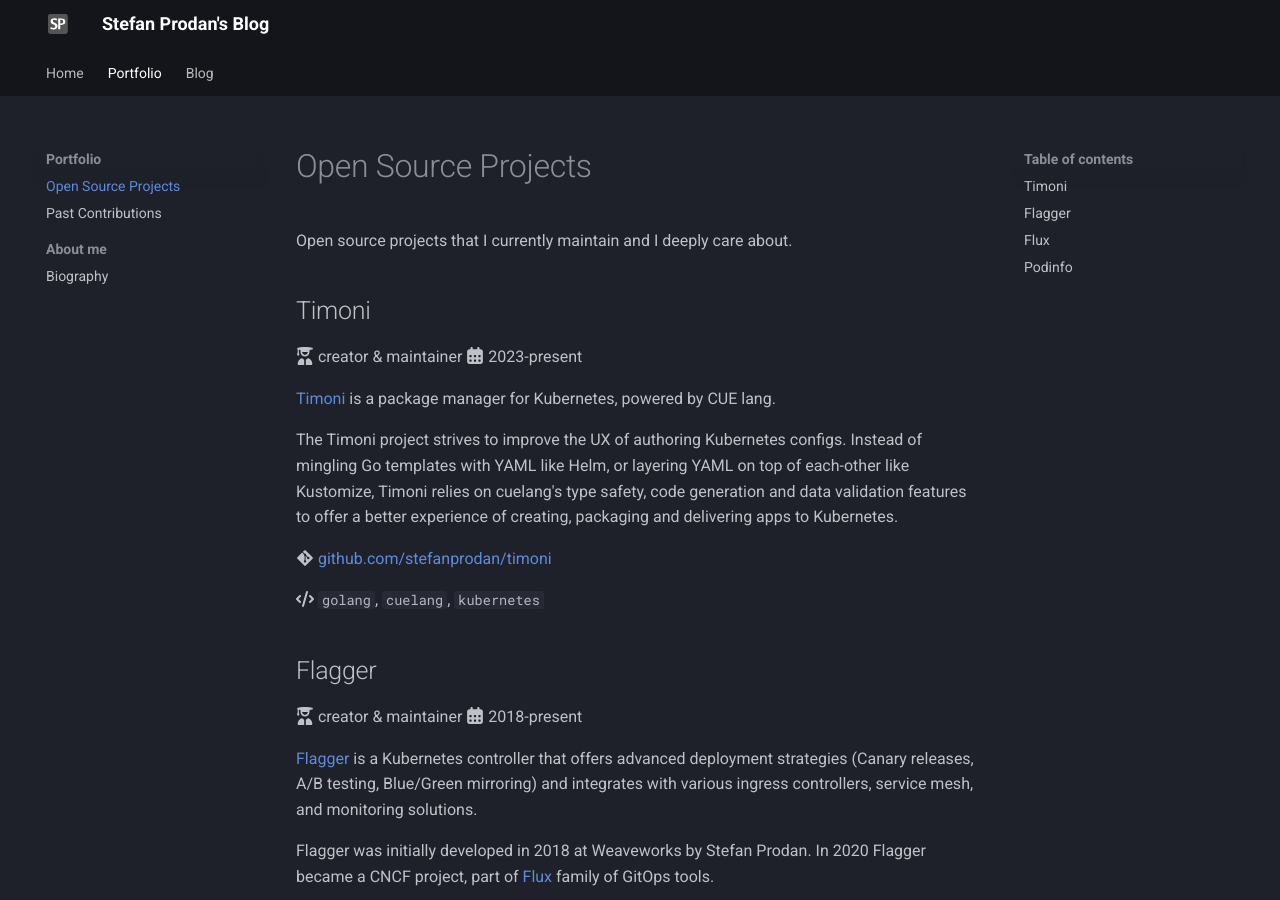
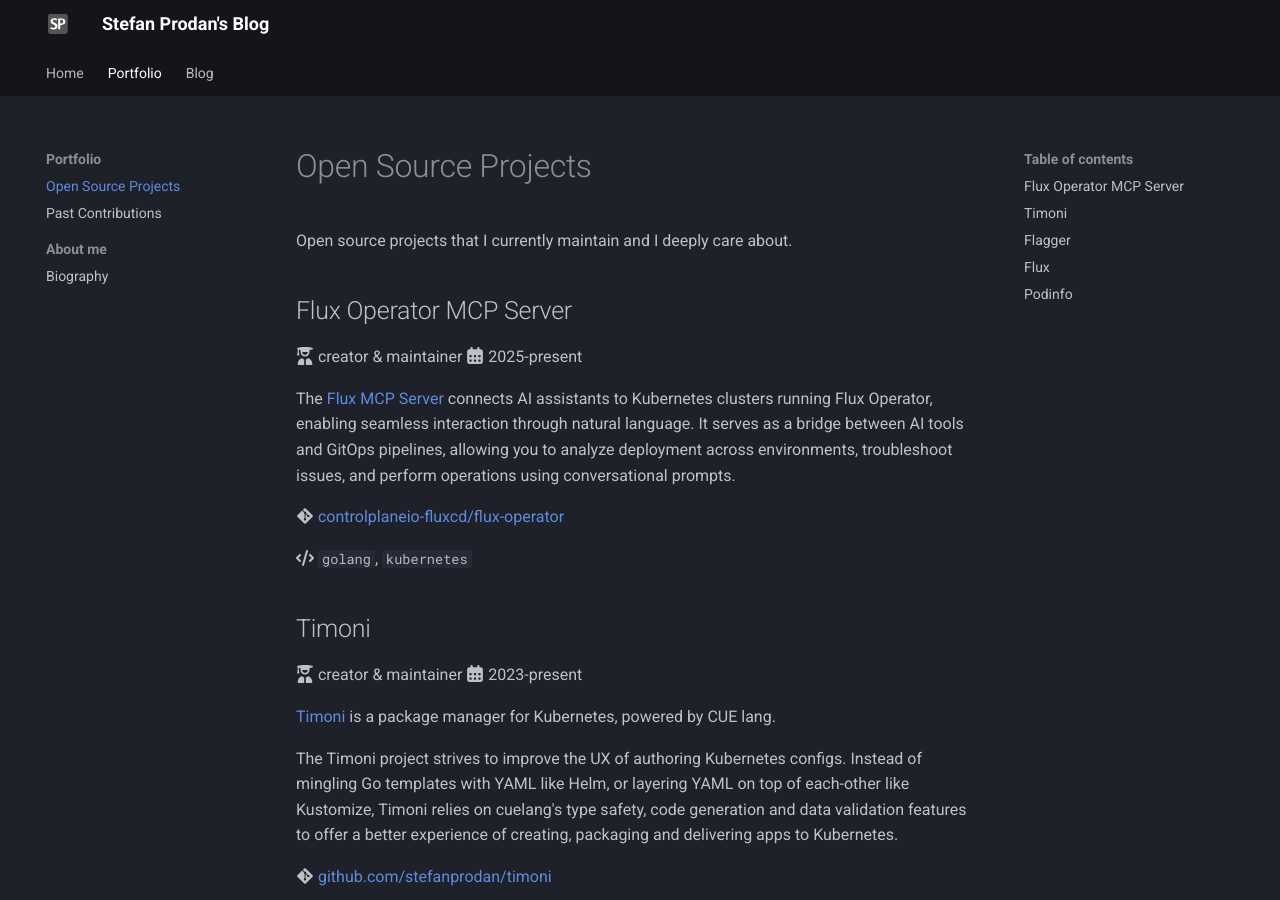
Before and after one commit to stefanprodan/stefanprodan, an MkDocs documentation site: the page built from docs/portfolio/open-source.md, in a window 1280 px wide and 900 px high. Built offline with MkDocs 1.6.1 and Material for MkDocs 9.7.7, drawn with Linux system fonts in a browser that asks for light colours.

Commit message:
Add Flux MCP Server to portfolio
Signed-off-by: Stefan Prodan <stefan.prodan@gmail.com>

```diff
--- a/docs/portfolio/open-source.md
+++ b/docs/portfolio/open-source.md
@@ -1,6 +1,21 @@
 # Open Source Projects
 
 Open source projects that I currently maintain and I deeply care about.
+
+## Flux Operator MCP Server
+
+:fontawesome-solid-user-graduate: creator & maintainer
+:fontawesome-solid-calendar-days: 2025-present
+
+The [Flux MCP Server](https://github.com/controlplaneio-fluxcd/flux-operator/tree/main/cmd/mcp)
+connects AI assistants to Kubernetes clusters running Flux Operator, enabling seamless interaction
+through natural language. It serves as a bridge between AI tools and GitOps pipelines,
+allowing you to analyze deployment across environments, troubleshoot issues,
+and perform operations using conversational prompts.
+
+:fontawesome-brands-git-alt: [controlplaneio-fluxcd/flux-operator](https://github.com/controlplaneio-fluxcd/flux-operator)
+
+:fontawesome-solid-code: `golang`, `kubernetes`
 
 ## Timoni
 
```
